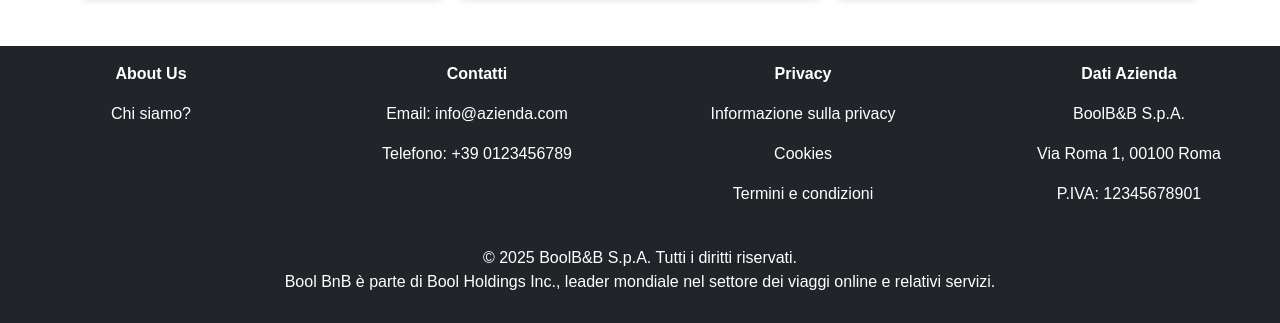
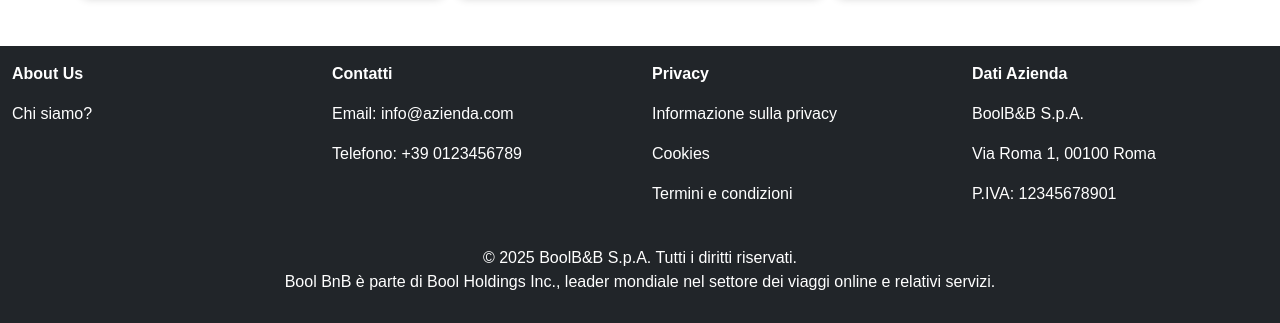
Before and after one commit to giuseppemsabino/bool_bnb_react, a React (Vite) app: page / in a window 1280 px wide. Shown: the part 1560-1883 px from the top of the page. Built offline with nearby package versions, Linux system fonts and the light colour scheme; no server answers; a web font is replaced by a local one.

Commit message:
fix footer

```diff
--- a/src/components/layout/Footer.jsx
+++ b/src/components/layout/Footer.jsx
@@ -3,7 +3,8 @@ import { Link } from "react-router-dom";
 export default function Footer() {
   return (
     <footer className="text-bg-dark py-3 mt-5">
-      <div className="row row-cols-sm-2 row-cols-md-4 text-center">
+      <div className="container-fluid">
+        <div className="row row-cols-sm-2 row-cols-md-4 text-center text-sm-start">
           <div className="footer-section">
             <strong>About Us</strong>
             <ul className="list-unstyled d-flex flex-column gap-3 mt-3">
@@ -49,6 +50,7 @@ export default function Footer() {
             dei viaggi online e relativi servizi.
           </p>
         </div>
+      </div>
     </footer>
   );
 }
--- a/src/components/layout/Navbar.jsx
+++ b/src/components/layout/Navbar.jsx
@@ -4,7 +4,6 @@ import { usePropertiesContext } from "../../contexts/PropertiesContext";
 
 export default function Navbar() {
   const { selectedItem, setSelectedItem } = usePropertiesContext();
-  console.log(selectedItem);
 
   return (
     <nav className="navbar navbar-expand-md bg-body-tertiary">
```
Lines whose indentation alone changed are shown as unchanged.
